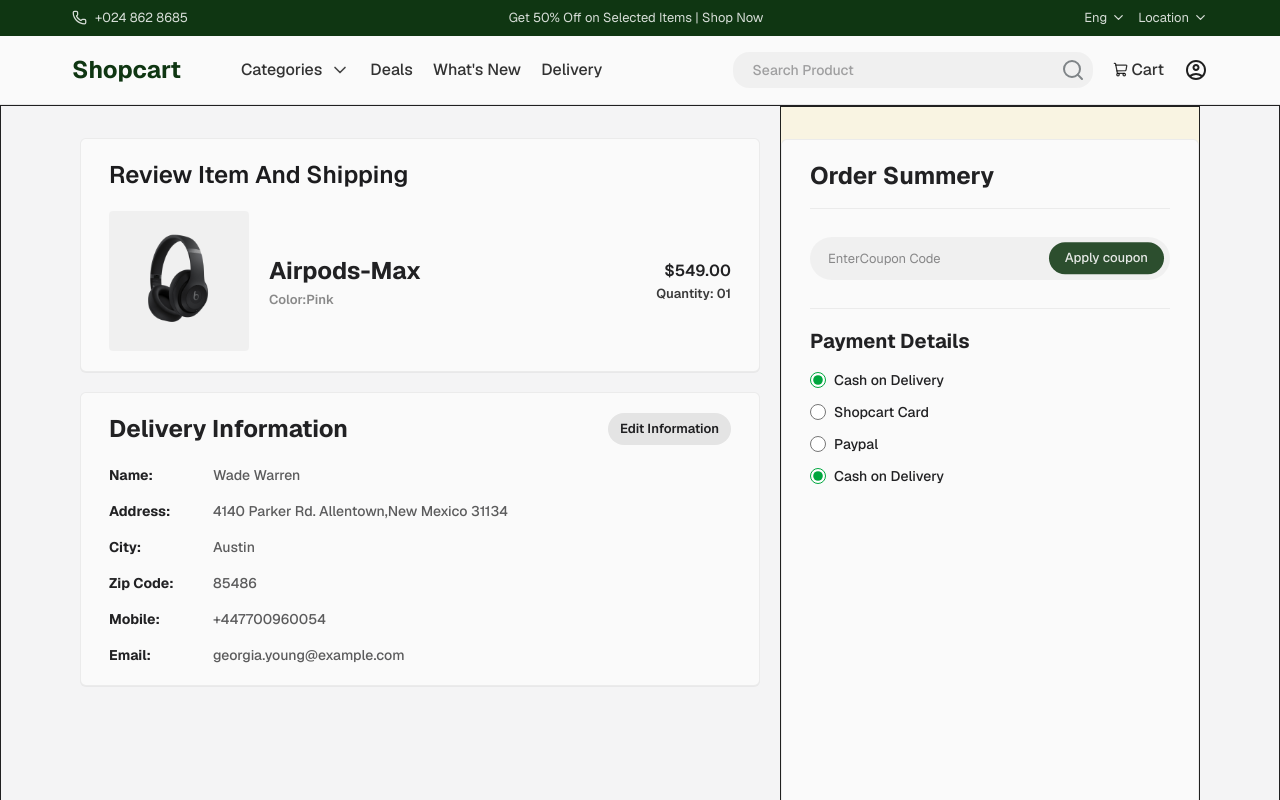
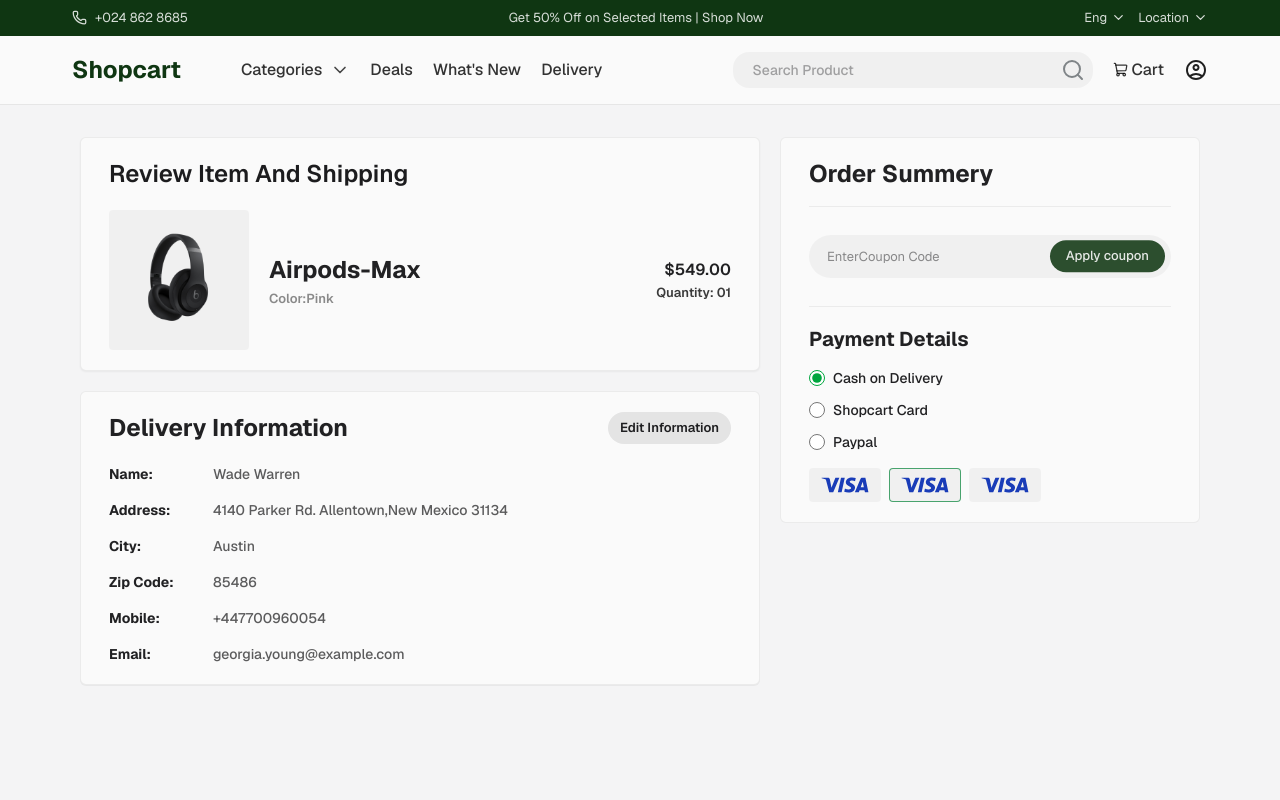
Before and after one commit to kawji/E-commerce-drop-shipping, a Next.js app: page /checkout in a window 1280 px wide. Shown: the top 800 px of the page. Built offline with nearby package versions, Linux system fonts and the light colour scheme.

Commit message:
add feature show cradit

```diff
--- /dev/null
+++ b/src/icons/visa.tsx
@@ -0,0 +1,12 @@
+
+import { SVGProps } from "react"
+
+export default function VisaIcon(props:SVGProps<SVGSVGElement>) {
+
+    return(
+        <svg xmlns="http://www.w3.org/2000/svg"  fill="currentColor" viewBox="0 0 32 32" version="1.1" {...props}>
+            <title>visa</title>
+            <path d="M15.854 11.329l-2.003 9.367h-2.424l2.006-9.367zM26.051 17.377l1.275-3.518 0.735 3.518zM28.754 20.696h2.242l-1.956-9.367h-2.069c-0.003-0-0.007-0-0.010-0-0.459 0-0.853 0.281-1.019 0.68l-0.003 0.007-3.635 8.68h2.544l0.506-1.4h3.109zM22.429 17.638c0.010-2.473-3.419-2.609-3.395-3.714 0.008-0.336 0.327-0.694 1.027-0.785 0.13-0.013 0.28-0.021 0.432-0.021 0.711 0 1.385 0.162 1.985 0.452l-0.027-0.012 0.425-1.987c-0.673-0.261-1.452-0.413-2.266-0.416h-0.001c-2.396 0-4.081 1.275-4.096 3.098-0.015 1.348 1.203 2.099 2.122 2.549 0.945 0.459 1.262 0.754 1.257 1.163-0.006 0.63-0.752 0.906-1.45 0.917-0.032 0.001-0.071 0.001-0.109 0.001-0.871 0-1.691-0.219-2.407-0.606l0.027 0.013-0.439 2.052c0.786 0.315 1.697 0.497 2.651 0.497 0.015 0 0.030-0 0.045-0h-0.002c2.546 0 4.211-1.257 4.22-3.204zM12.391 11.329l-3.926 9.367h-2.562l-1.932-7.477c-0.037-0.364-0.26-0.668-0.57-0.82l-0.006-0.003c-0.688-0.338-1.488-0.613-2.325-0.786l-0.066-0.011 0.058-0.271h4.124c0 0 0.001 0 0.001 0 0.562 0 1.028 0.411 1.115 0.948l0.001 0.006 1.021 5.421 2.522-6.376z"></path>
+        </svg>
+    )
+}
--- a/src/layout/checkoutpage.tsx
+++ b/src/layout/checkoutpage.tsx
@@ -6,6 +6,7 @@
 import SectonInformation from "@/app/checkout/_components/sectionsInformation"
 import { useState } from "react"
 import RadioPay from "@/app/checkout/_components/radioPay"
+import VisaIcon from "@/icons/visa"
 
 export default function CheckoutLayoutPage() {
 
@@ -16,11 +17,11 @@
     return(
         <div className="flex flex-col pb-50 w-full  items-center text-zinc-950/90 ">
             <Navbar />
-            <div className="flex flex-row items-start justify-center w-full max-w-380 border  gap-5 xl:px-18 lg:px-13 px-10 ">
+            <div className="flex flex-row items-start justify-center w-full max-w-380  gap-5 xl:px-18 lg:px-13 px-10 ">
 
                 <div className="flex flex-col items-center  w-full max-w-170 pt-8  gap-5 ">
 
-                    <div className="flex flex-col w-full  border border-black/6  shadow-2xs rounded-md bg-zinc-50 px-7 py-5 gap-5 ">
+                    <div className="flex flex-col w-full border border-black/6  shadow-xs rounded-md bg-zinc-50 px-7 py-5 gap-5 ">
                         <h1 className=" font-semibold text-2xl text-zinc-950/92 ">Review Item And Shipping</h1>
                         <div className=" flex items-center gap-5 ">
                             <div className="flex items-center w-35 bg-black/4  justify-center rounded overflow-hidden relative h-full aspect-square ">
@@ -66,7 +67,7 @@
                     </div>
 
                 </div>
-                <div className=" flex w-full max-w-105 bg-amber-100/40 h-250 border pt-8 ">
+                <div className=" flex w-full max-w-105 pt-8 ">
                     <div className=" flex flex-col w-full items-start  px-7 py-5 bg-zinc-50 border border-black/6 rounded-md text-zinc-950/90 gap-0 ">
                         <h1 className=" text-2xl font-bold   ">Order Summery</h1>
                         <div className=" relative w-full flex items-center  py-7 border-t border-t-black/6 mt-4">
@@ -87,10 +88,22 @@
                             <RadioPay currentPay={checkout} section="Cash on Delivery" setCurrentPay={setCheckout} value="delivery" />
                             <RadioPay currentPay={checkout} section="Shopcart Card" setCurrentPay={setCheckout} value="card" />
                             <RadioPay currentPay={checkout} section="Paypal" setCurrentPay={setCheckout} value="paypal" />
-                            <RadioPay currentPay={checkout} section="Cash on Delivery" setCurrentPay={setCheckout} value="delivery" />
+                        </div>
+                        <div className=" flex flex-row  items-center mt-0 gap-2 ">
+
+                            <div className=" flex items-center justify-centerpy-2 h-8.5 w-18 px-2.5 py-2.5 bg-black/4 rounded-sm border border-green-700/0 ">
+                                <VisaIcon className="text-blue-800 w-auto   " />
+                            </div>
+                            <div className=" flex items-center justify-centerpy-2 h-8.5 w-18 px-2.5 py-2.5 bg-black/4 rounded-sm border border-green-700/70 ">
+                                <VisaIcon className="text-blue-800 w-auto   " />
+                            </div>
+                            <div className=" flex items-center justify-centerpy-2 h-8.5 w-18 px-2.5 py-2.5 bg-black/4 rounded-sm border border-green-700/0 ">
+                                <VisaIcon className="text-blue-800 w-auto   " />
+                            </div>
 
 
                         </div>
+
 
 
                     </div>
```
Also changed, not shown: public/icons/visa.svg (added).
